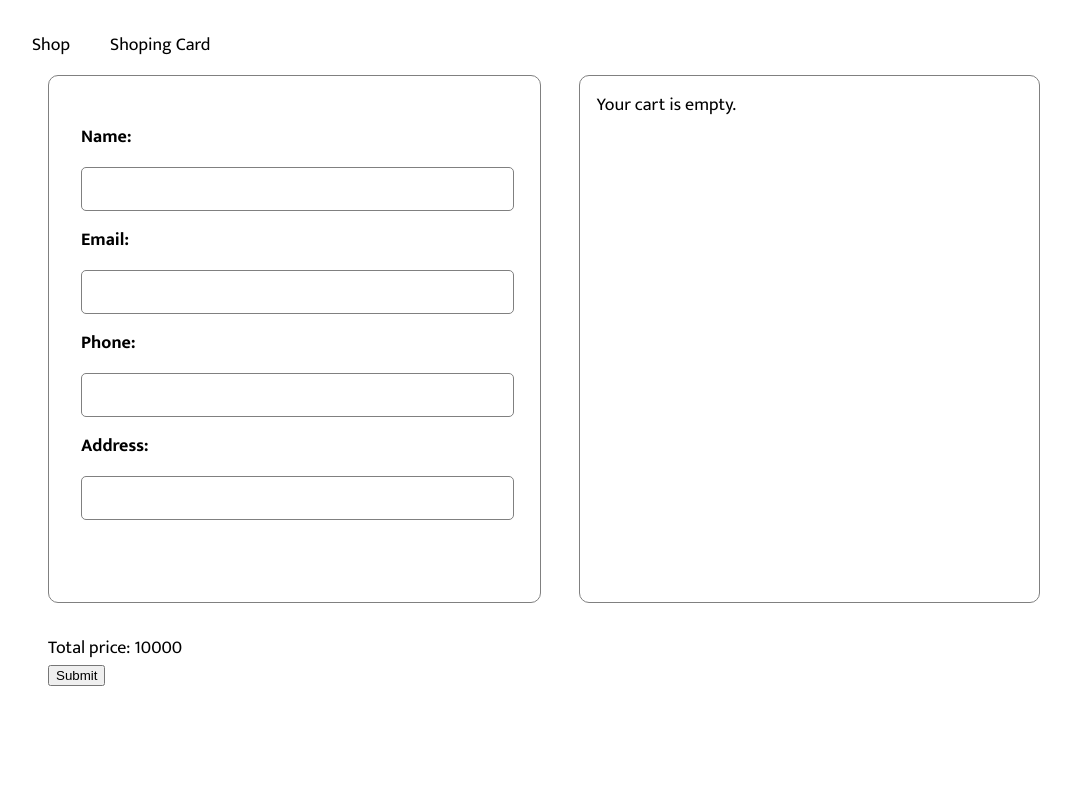
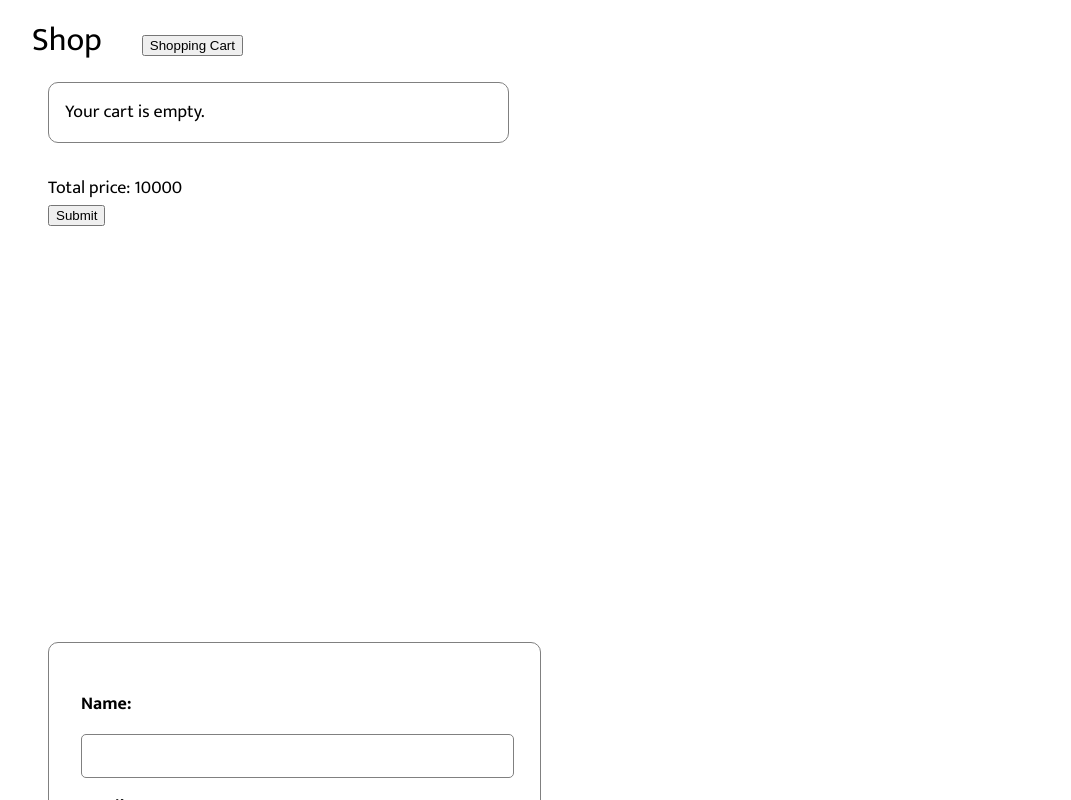
Before and after one commit to onikaChorba/delivery, a React (Create React App) app: page /shoppingCards in a window 1280 px wide. Shown: the top 800 px of the page, without its empty margins (96-1167 px from the left). Built offline with nearby package versions, Linux system fonts and the light colour scheme.

Commit message:
feat: add shoppingCard add function add card

```diff
--- a/src/components/Header/Header.jsx
+++ b/src/components/Header/Header.jsx
@@ -8,9 +8,7 @@ export const Header = () => {
       <NavLink to="/" className="header__link">
         Shop
       </NavLink>
-      <NavLink to="/shoppingCards" className="header__link">
-        Shoping Card
-      </NavLink>
+      <button>Shopping Cart </button>
     </div>
   );
 };
--- a/src/components/Header/Header.scss
+++ b/src/components/Header/Header.scss
@@ -1,5 +1,6 @@
 .header {
   &__link {
+    font-size: 33px;
     padding-right: 40px;
     transition-duration: 1s;
     &:hover {
--- a/src/components/ShoppingCard/ShopingCard.jsx
+++ b/src/components/ShoppingCard/ShopingCard.jsx
@@ -15,16 +15,6 @@ export default function ShopingCard({ cartItems }) {
   return (
     <div className="shopingCard">
       <div className="shopingCardBlock">
-        <form className="shopingCard__user">
-          <label className="userLabel">Name:</label>
-          <input type="text" className="userInput" />
-          <label className="userLabel">Email:</label>
-          <input type="email" className="userInput" />
-          <label className="userLabel">Phone:</label>
-          <input type="phone" className="userInput" />
-          <label className="userLabel">Address:</label>
-          <input type="text" className="userInput" />
-        </form>
         <div className="shopingCard__selectProduct">
           {cartItems.length === 0 ? (
             <p>Your cart is empty.</p>
@@ -48,13 +38,23 @@ export default function ShopingCard({ cartItems }) {
             </ul>
           )}
         </div>
+        <div className="shopingCard__total">
+          <div>
+            Total price: <span>10000</span>
+          </div>
+          <button className="submitBtn">Submit</button>
+        </div>
       </div>
-      <div className="shopingCard__total">
-        <div>
-          Total price: <span>10000</span>
-        </div>
-        <button className="submitBtn">Submit</button>
-      </div>
+      <form className="shopingCard__user">
+        <label className="userLabel">Name:</label>
+        <input type="text" className="userInput" />
+        <label className="userLabel">Email:</label>
+        <input type="email" className="userInput" />
+        <label className="userLabel">Phone:</label>
+        <input type="phone" className="userInput" />
+        <label className="userLabel">Address:</label>
+        <input type="text" className="userInput" />
+      </form>
     </div>
   );
 }
--- a/src/components/ShoppingCard/ShopingCard.scss
+++ b/src/components/ShoppingCard/ShopingCard.scss
@@ -16,8 +16,7 @@
   }
 }
 .shopingCardBlock {
-  display: flex;
-  justify-content: space-between;
+  width: 100%;
   height: 70vh;
 }
 .userLabel {
--- a/src/components/Shops/Shops.scss
+++ b/src/components/Shops/Shops.scss
@@ -3,7 +3,6 @@
   border-radius: 10px;
   padding: 1rem;
   margin-top: 3rem;
-  min-height: 100vh;
   &__title {
     font-size: 22px;
     font-weight: 700;
--- a/src/components/ShopsProducts/ShopsProducts.jsx
+++ b/src/components/ShopsProducts/ShopsProducts.jsx
@@ -1,20 +1,17 @@
-import React from "react";
-import { useState } from "react";
+import React, { useState } from "react";
 import "./ShopsProducts.scss";
+import ShopingCard from "../ShoppingCard/ShopingCard";
 
 export default function ShopsProducts({ products }) {
   const [cartItems, setCartItems] = useState([]);
 
   const addToCart = (product) => {
     setCartItems([...cartItems, product]);
-    console.log("Product added to cart:", product);
-    console.log("Updated cart items:", cartItems);
   };
 
-  console.log("Received products:", products);
-
   return (
-    <div className="shopProducts">
+    <div style={{ display: "flex", justifyContent: "space-between" }}>
+      <div className="shopProducts" style={{ width: "70%" }}>
         {products.map((product) => (
           <div key={product.id} className="product">
             <div className="product__img"></div>
@@ -28,5 +25,9 @@ export default function ShopsProducts({ products }) {
           </div>
         ))}
       </div>
+      <div style={{ width: "28%" }}>
+        <ShopingCard cartItems={cartItems} />
+      </div>
+    </div>
   );
 }
--- a/src/components/ShopsProducts/ShopsProducts.scss
+++ b/src/components/ShopsProducts/ShopsProducts.scss
@@ -1,5 +1,5 @@
 .shopProducts {
-  width: 100%;
+  width: 70%;
   max-height: 80vh;
   min-height: 80vh;
   border: 1px solid grey;
--- a/src/sections/Shop/Shop.jsx
+++ b/src/sections/Shop/Shop.jsx
@@ -9,10 +9,10 @@ export default function Shop({
 }) {
   return (
     <div className="shopBlock">
-      <div style={{ width: "28%" }}>
+      <div style={{ width: "20%" }}>
         <Shops stores={stores} onSelectStore={handleSelectStore} />
       </div>
-      <div style={{ width: "70%" }}>
+      <div style={{ width: "78%" }}>
         {selectedStoreId && (
           <ShopsProducts products={getSelectedStore().products} />
         )}
--- a/src/theme/main.scss
+++ b/src/theme/main.scss
@@ -32,7 +32,7 @@ h6 {
   font-weight: inherit;
 }
 .App {
-  padding: 2rem;
+  padding: 1rem;
   width: 80%;
   margin: auto;
 }
```
Lines whose indentation alone changed are shown as unchanged.
